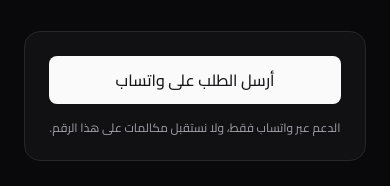
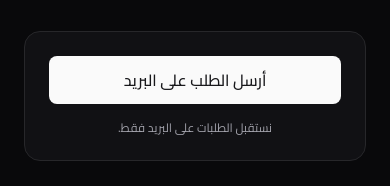
Before and after one commit to ZOOKA-AI/chatbot, a Next.js app: page /partners/join in a window 390 px wide. Shown: the part 479-665 px from the top of the page. Built offline with nearby package versions, Linux system fonts and the light colour scheme; no server answers; what @ai-sdk/groq, async_hooks, bcrypt-ts would draw is missing.

Commit message:
chore(privacy): remove public support phone from app/(chat)/partners/join/page.tsx

```diff
--- a/app/(chat)/partners/join/page.tsx
+++ b/app/(chat)/partners/join/page.tsx
@@ -9,7 +9,7 @@ export const metadata: Metadata = {
     "قدّم طلب انضمام لشبكة شركاء Zooka AI: عمولة على الاشتراكات، وكالة white-label، أو امتياز منطقة. Apply to the Zooka AI partner network.",
 };
 
-const WHATSAPP = "971566047579";
+const CONTACT_EMAIL = "info@zooka-ai.com";
 
 export default async function PartnerJoinPage() {
   const lang = await getLang();
@@ -75,16 +75,16 @@ export default async function PartnerJoinPage() {
       <section className="flex flex-col items-center gap-4 rounded-2xl border bg-muted/30 p-6">
         <a
           className="w-full rounded-lg bg-primary px-6 py-3 text-center font-medium text-primary-foreground"
-          href={`https://wa.me/${WHATSAPP}?text=${message}`}
+          href={`mailto:${CONTACT_EMAIL}?body=${message}`}
           rel="noreferrer"
           target="_blank"
         >
-          {isAr ? "أرسل الطلب على واتساب" : "Send the request on WhatsApp"}
+          {isAr ? "أرسل الطلب على البريد" : "Send the request by email"}
         </a>
         <p className="text-xs text-muted-foreground">
           {isAr
-            ? "الدعم عبر واتساب فقط، ولا نستقبل مكالمات على هذا الرقم."
-            : "Support is WhatsApp only; no calls are received on this number."}
+            ? "نستقبل الطلبات على البريد فقط."
+            : "Requests are accepted by email only."}
         </p>
       </section>
 
```
